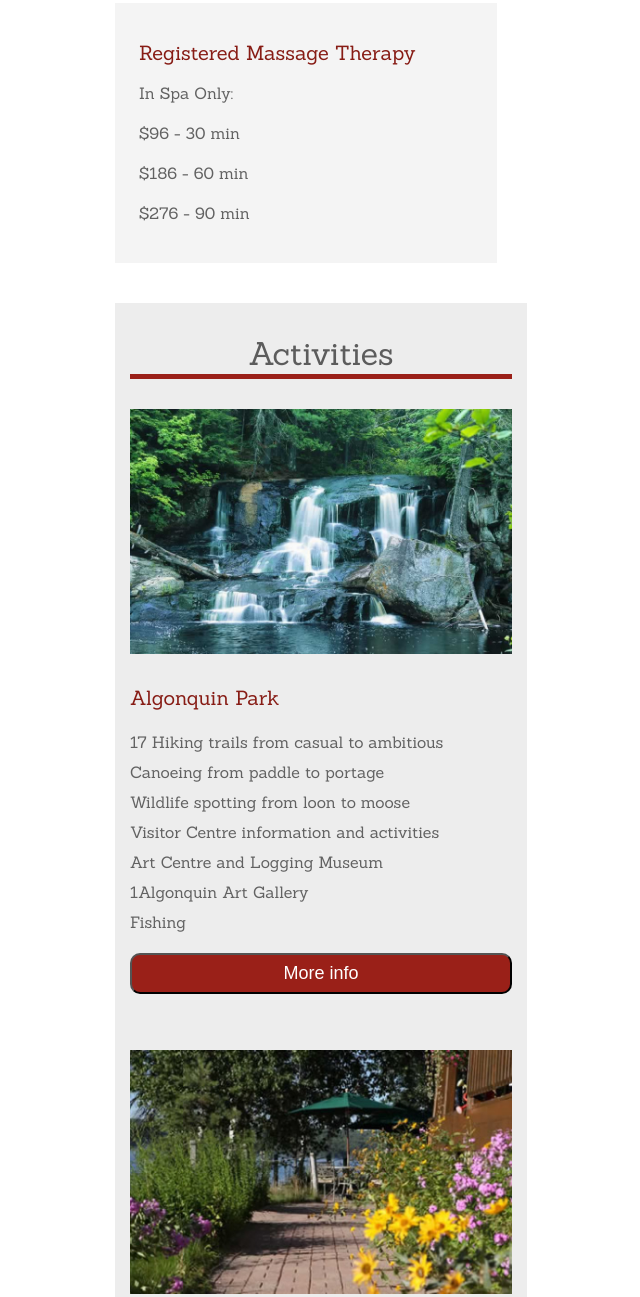
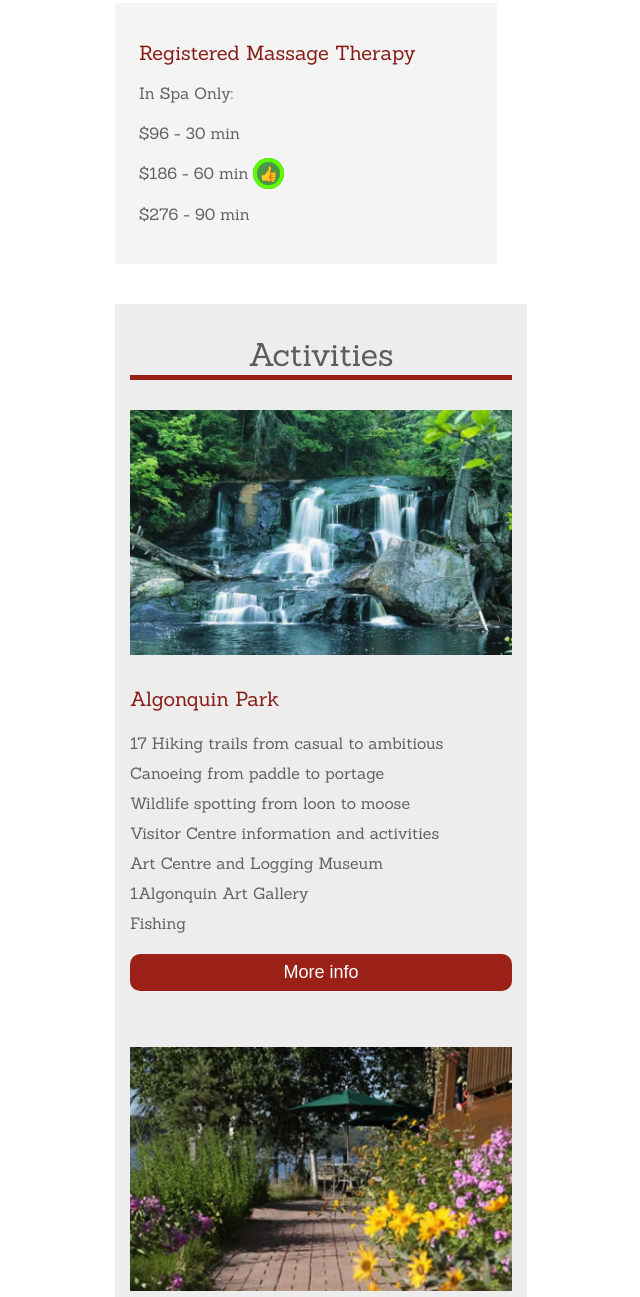
Before and after one commit to Qiaoyi-C/Chu-Qiaoyi-FIP, a plain HTML site: page spa.html in a window 1280 px wide. Shown: the part 1702-2999 px from the top of the page, without its empty margins (319-959 px from the left). Drawn offline with Linux system fonts and the light colour scheme; a script that the page names is missing.

Commit message:
Added pseudo selector and animation

```diff
--- a/css/main.css
+++ b/css/main.css
@@ -370,8 +370,8 @@ input, textarea {
 }
 
 #contact-hero-form input[type="submit"]:hover {
-   background-color: #626262;
-   border-radius: 0;
+   background-color: #C54242;
+   border-radius: 8;
 }
 
 #footer-hero {
@@ -572,12 +572,42 @@ ul{
    font-size: 18px;
    background-color: #9A2018;
    width: 100%;
+   border: none;
    border-radius: 10px;
    padding: 8px;
    margin-top: 16px;
    margin-bottom: 56px;
+   transition: background-color 0.5s ease;
 }
+
+.bt-more:hover {
+   background-color: #ff7171;
+ }
+
+ @keyframes pulse {
+   0% {
+     transform: scale(1);
+   }
+   50% {
+     transform: scale(1.1);
+   }
+   100% {
+     transform: scale(1);
+   }
+ }
+
 
 #spa-activities, #footer-hero {
    box-sizing: border-box;
 }
+
+#recommend::after{
+   content: "\1F44D";
+   background-color:#4a954a;
+   border: 4px solid rgb(95, 249, 0);
+   border-radius: 50%;
+   width: 28px;
+   height: 25px;
+   font-size: 15px;
+   padding: 2px;
+}
--- a/spa.html
+++ b/spa.html
@@ -107,7 +107,7 @@
                         <p>In Spa Only: </p>
                         <ul>
                             <li>$96 - 30 min </li>
-                            <li>$186 - 60 min </li>
+                            <li id="recommend">$186 - 60 min </li>
                             <li>$276 - 90 min </li>
                         </ul>
                     </div>
@@ -131,7 +131,7 @@
                                 <li>Fishing</li>
                             </ul>
                         </div>
-                        <button class="bt-more">More info</button>
+                        <button type="button" class="bt-more">More info</button>
                     </div>
 
                     <div>
```
Also changed, not shown: index.html (+2 -2 lines).
